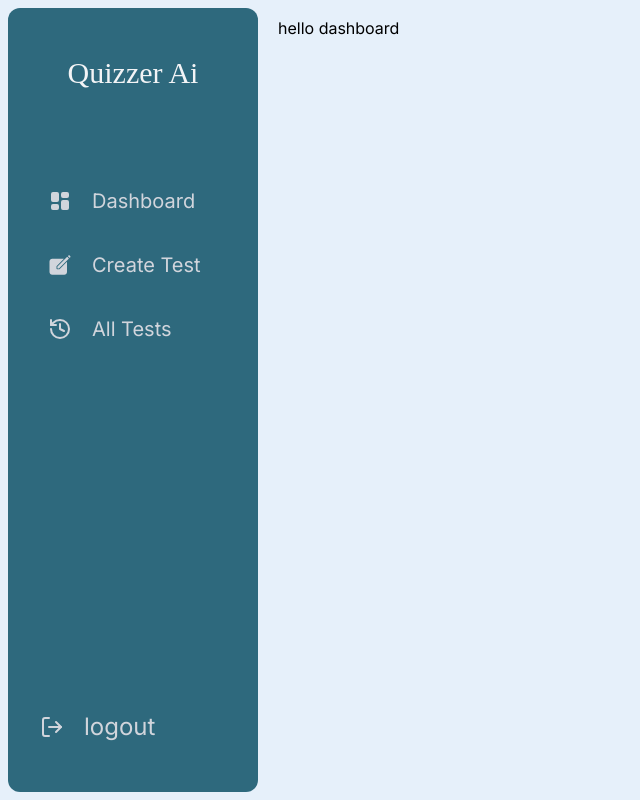
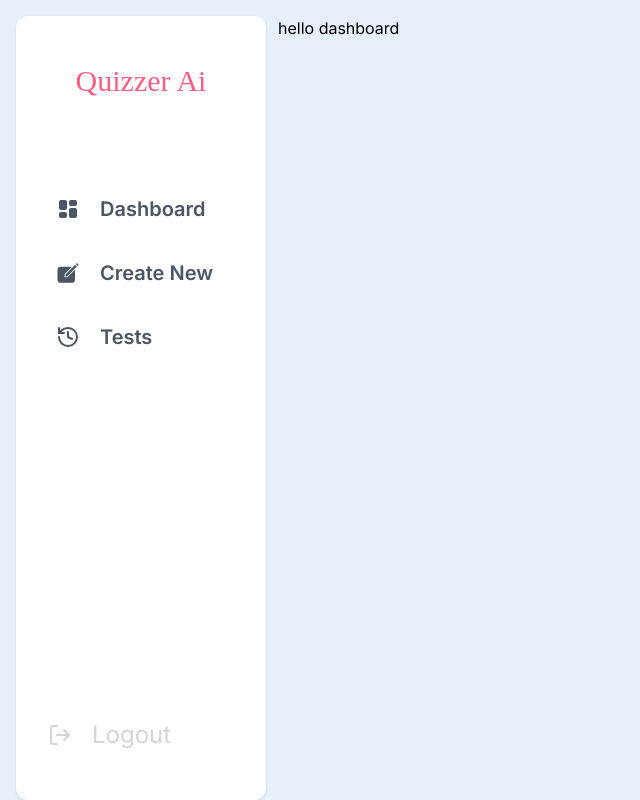
Before and after one commit to sidpd51/Quizzer-Ai, a React (Vite) app in the folder frontend/: page /test-management in a window 1280 px wide. Shown: the whole page, without its empty margins (0-640 px from the left). Built offline with nearby package versions, Linux system fonts and the light colour scheme; a web font is replaced by a local one.

Commit message:
refactor: update css styles & routes url

```diff
--- a/frontend/src/Routes/AppRoute.tsx
+++ b/frontend/src/Routes/AppRoute.tsx
@@ -3,7 +3,7 @@ import { SignInPage } from "@/pages/auth/SignInPage";
 import SignUpPage from "@/pages/auth/SignUpPage";
 import HomePage from "@/pages/home/HomePage";
 import AllTestPage from "@/pages/TestManagement/AllTestPage";
-import CreateTestPage from "@/pages/TestManagement/CreateTestPage";
+import CreateTestPage from "@/pages/TestManagement/CreateNewPage";
 import Dashboard from "@/pages/TestManagement/Dashboard";
 import TestManagement from "@/pages/TestManagement/TestManagement";
 import { Routes, Route } from "react-router-dom";
--- a/frontend/src/components/TestCard.tsx
+++ b/frontend/src/components/TestCard.tsx
@@ -7,7 +7,7 @@ const TestCard = ({ title, description }: { title: string, description: string }
                 <h5 className="mb-2 text-2xl font-bold tracking-tight text-gray-900 dark:text-dark">{title.slice(0, 20) + "..."}</h5>
             </a>
             <p className="mb-3 font-normal text-gray-700 dark:text-gray-400">{description.slice(0, 100) + "..."}</p>
-            <Link to="/" className="inline-flex items-center px-3 py-2 text-sm font-medium text-center text-white bg-blue-700 rounded-lg hover:bg-blue-800 focus:ring-4 focus:outline-none focus:ring-blue-300 dark:bg-blue-600 dark:hover:bg-blue-700 dark:focus:ring-blue-800">
+            <Link to="/" className="inline-flex items-center px-3 py-2 text-sm font-medium text-center text-white bg-[#fb5d84] hover:bg-[#f74f79] rounded-lg focus:ring-4 focus:outline-none focus:ring-blue-200">
                 Read more
                 <svg className="rtl:rotate-180 w-3.5 h-3.5 ms-2" aria-hidden="true" xmlns="http://www.w3.org/2000/svg" fill="none" viewBox="0 0 14 10">
                     <path stroke="currentColor" strokeLinecap="round" strokeLinejoin="round" strokeWidth="2" d="M1 5h12m0 0L9 1m4 4L9 9" />
--- a/frontend/src/layouts/TestManagementLayouts/ManagementSideNav.tsx
+++ b/frontend/src/layouts/TestManagementLayouts/ManagementSideNav.tsx
@@ -10,6 +10,7 @@ interface ManagementSideNavProps {
 }
 
 function ManagementSideNav({
+  // eslint-disable-next-line @typescript-eslint/no-unused-vars
   activeMenu,
   setActiveMenu,
 }: ManagementSideNavProps) {
@@ -20,10 +21,10 @@ function ManagementSideNav({
   };
 
   return (
-    <div className="w-full h-full bg-[#2e697d] rounded-xl flex flex-col gap-8">
+    <div className="w-full h-full bg-white rounded-xl flex flex-col gap-8 shadow-sm m-2">
       {/* heading */}
       <div className="h-2/12 flex items-center justify-center">
-        <p className="text-3xl text-gray-100" id="heading-font">
+        <p className="text-3xl text-[#fb5d84]" id="heading-font">
           Quizzer Ai
         </p>
       </div>
@@ -33,10 +34,9 @@ function ManagementSideNav({
         <NavLink
           to="/test-management/dashboard"
           className={({ isActive }) =>
-            `flex items-center pl-8 text-xl cursor-pointer p-2 rounded-xl ${
-              isActive
-                ? "bg-gray-800 text-gray-200"
-                : "text-gray-300 hover:bg-gray-800 hover:text-gray-200"
+            `flex items-center pl-8 text-xl cursor-pointer p-2 rounded-full font-semibold ${isActive
+              ? "text-black hover:bg-gray-800 hover:text-white"
+              : "text-gray-600 hover:bg-gray-800 hover:text-white"
             }`
           }
           onClick={() => handleMenuClick("dashboard")}
@@ -46,42 +46,40 @@ function ManagementSideNav({
         </NavLink>
 
         <NavLink
-          to="/test-management/create-test"
+          to="/test-management/create-new"
           className={({ isActive }) =>
-            `flex items-center pl-8 text-xl cursor-pointer p-2 rounded-xl ${
-              isActive
-                ? "bg-gray-800 text-gray-200"
-                : "text-gray-300 hover:bg-gray-800 hover:text-gray-200"
+            `flex items-center pl-8 text-xl cursor-pointer p-2 rounded-full font-semibold ${isActive
+              ? "text-black hover:bg-gray-800 hover:text-white"
+              : "text-gray-600 hover:bg-gray-800 hover:text-white"
             }`
           }
-          onClick={() => handleMenuClick("create-test")}
+          onClick={() => handleMenuClick("create-new")}
         >
           <IoIosCreate className="mr-5 text-2xl" />
-          Create Test
+          Create New
         </NavLink>
 
         <NavLink
-          to="/test-management/all-tests"
+          to="/test-management/tests"
           className={({ isActive }) =>
-            `flex items-center pl-8 text-xl cursor-pointer p-2 rounded-xl ${
-              isActive
-                ? "bg-gray-800 text-gray-200"
-                : "text-gray-300 hover:bg-gray-800 hover:text-gray-200"
+            `flex items-center pl-8 text-xl cursor-pointer p-2 rounded-full font-semibold ${isActive
+              ? "text-black hover:bg-gray-800 hover:text-white"
+              : "text-gray-600 hover:bg-gray-800 hover:text-white"
             }`
           }
-          onClick={() => handleMenuClick("all-tests")}
+          onClick={() => handleMenuClick("tests")}
         >
           <LuHistory className="mr-5 text-2xl" />
-          All Tests
+          Tests
         </NavLink>
       </div>
 
       <div
-        className="h-2/12 flex items-center pl-8 text-2xl text-gray-300 cursor-pointer hover:text-red-400"
+        className="h-2/12 flex items-center pl-8 text-2xl text-gray-300 cursor-pointer hover:text-[#fb5d84]"
         onClick={() => navigate("/signin")}
       >
-        <LuLogOut className="mr-5 text-2xl" />
-        logout
+        <LuLogOut className="mr-5" />
+        Logout
       </div>
     </div>
   );
```
